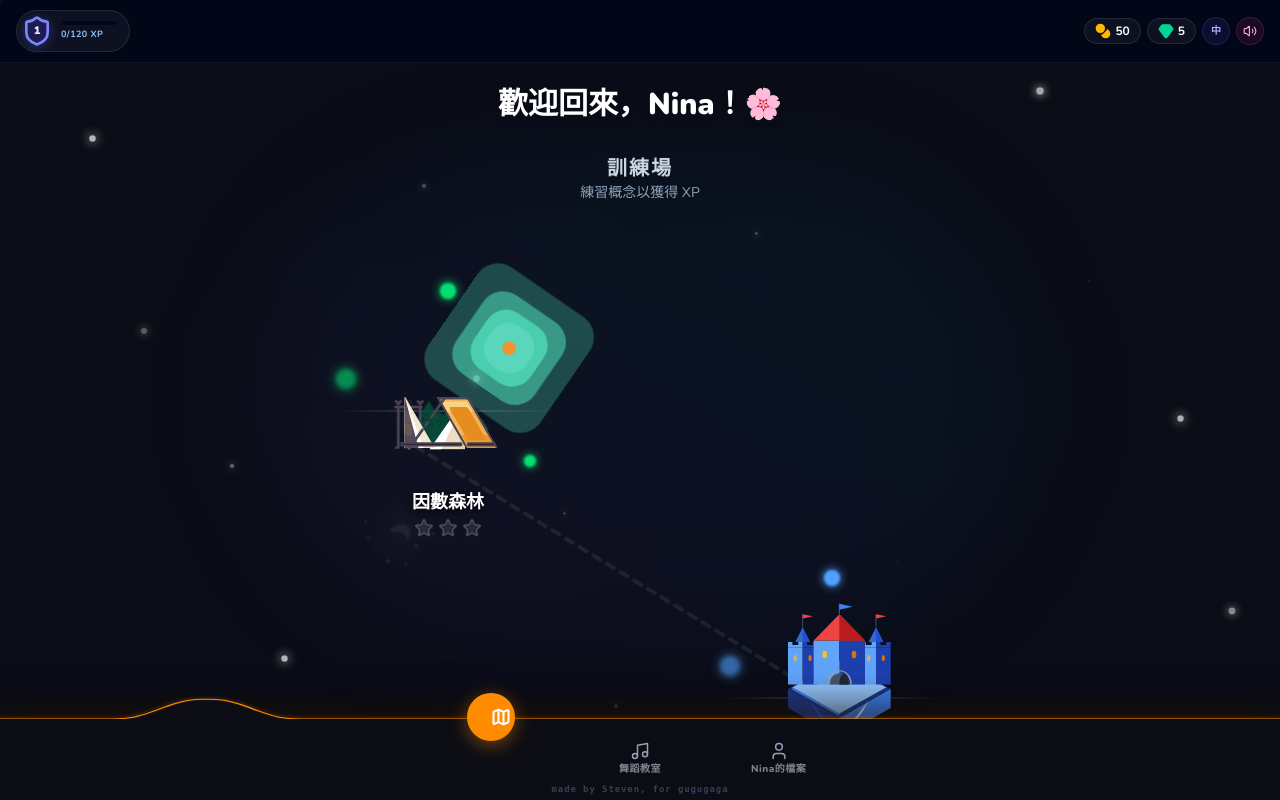
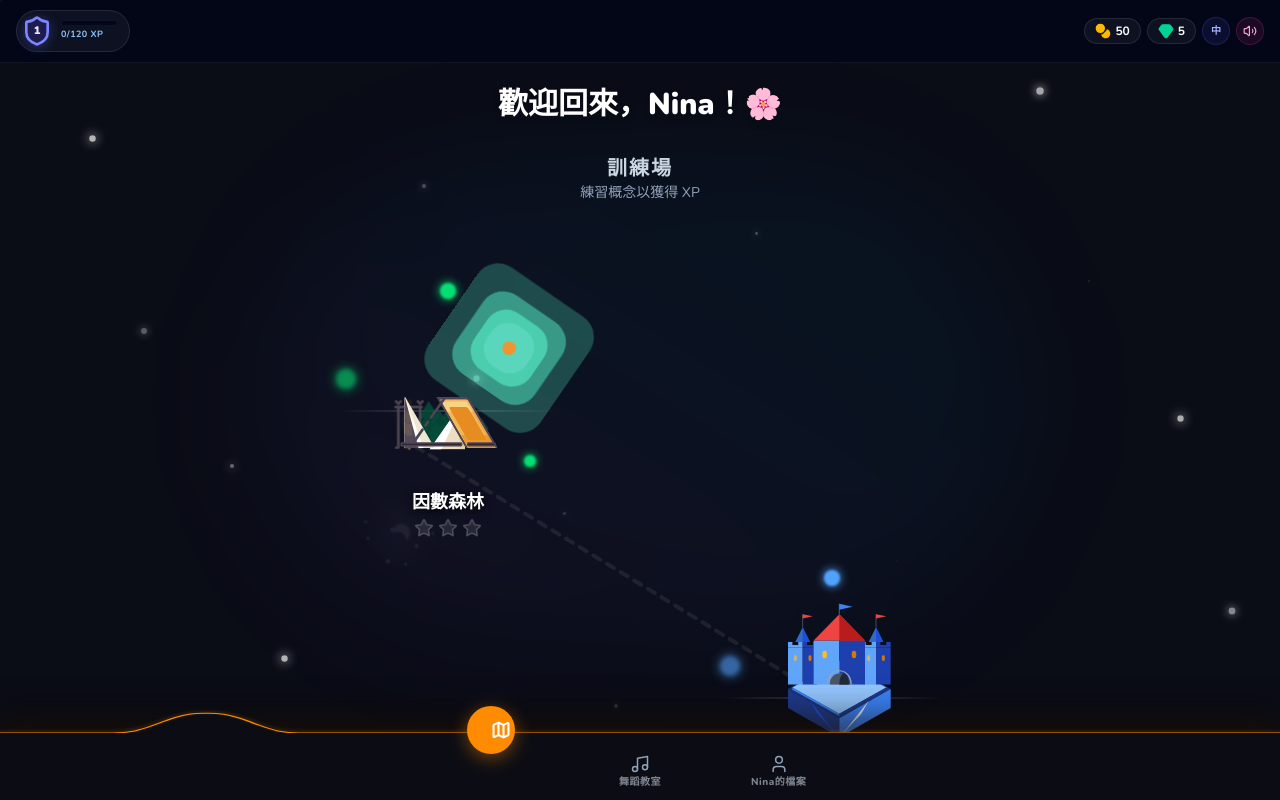
Before and after one commit to Fishnsteve/Nina-s-Math, a React (Vite) app: page / in a window 1280 px wide. Built offline with nearby package versions, Linux system fonts and the light colour scheme.

Commit message:
chore: remove developer signature from BottomNav

```diff
--- a/src/components/BottomNav.tsx
+++ b/src/components/BottomNav.tsx
@@ -132,7 +132,7 @@ export function BottomNav({ currentTab, setTab }: BottomNavProps) {
       </div>
       {/* Discreet Developer Signature */}
       <div className="text-center pb-1 text-[9px] font-semibold text-slate-700/100 font-mono tracking-widest select-none pointer-events-none">
-        made by Steven, for gugugaga
+
       </div>
     </div>
   );
```
